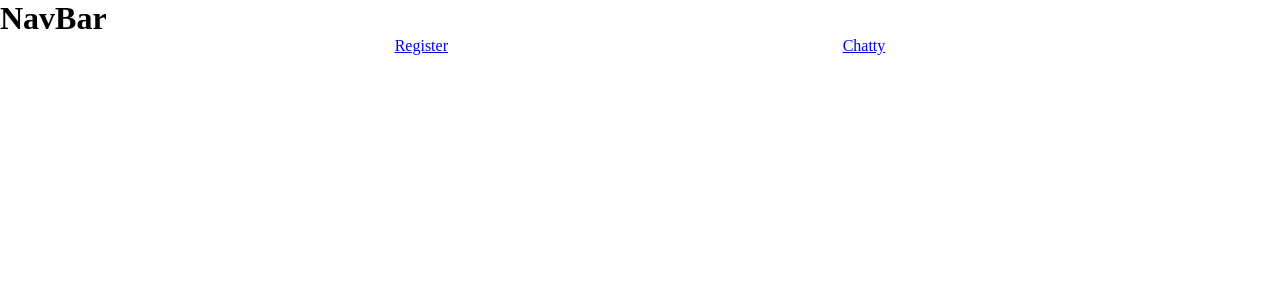
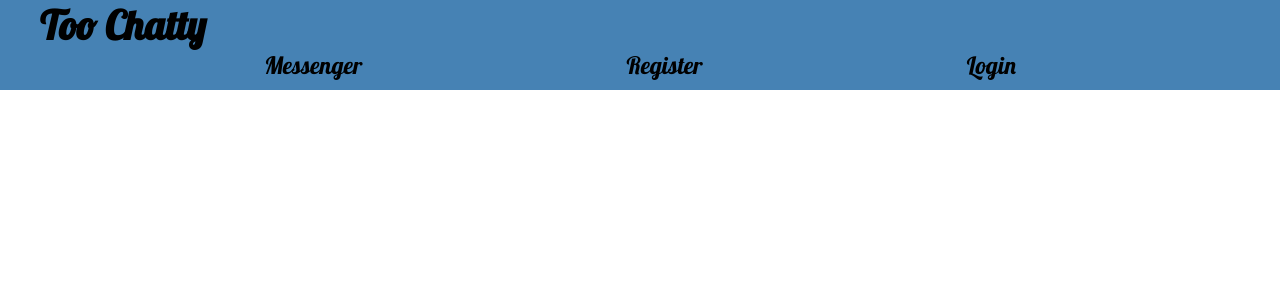
Before and after one commit to kylesaldana5/TooChatty, a React (Create React App) app in the folder client/: page /#/ in a window 1280 px wide. Before the commit this address led to /#/login. Shown: the top 300 px of the page. Built offline with nearby package versions, Linux system fonts and the light colour scheme.

Commit message:
styled chat box / nav bar / encoded text for emojijs / completed auth login

```diff
--- a/client/src/components/App.js
+++ b/client/src/components/App.js
@@ -5,7 +5,11 @@ class App extends Component {
   render() {
     return (
       <div>
-        <NavBar />
+        <div>
+          <header className="navbar">
+            <NavBar />
+          </header>
+        </div>
       </div>
     );
   }
--- a/client/src/components/Login/Login.js
+++ b/client/src/components/Login/Login.js
@@ -0,0 +1,80 @@
+import React, {Component} from 'react';
+import TextField from 'material-ui/TextField';
+import MuiThemeProvider from 'material-ui/styles/MuiThemeProvider';
+import RaisedButton from 'material-ui/RaisedButton'
+import axios from 'axios';
+
+class Login extends Component {
+
+    state = {
+        isLoggedIn: false,
+        currentUsername: null,
+        currentUserId: null,
+        open: false,
+        message: '',
+    }
+
+    userName = React.createRef();
+    userPassword = React.createRef();
+
+    userLogin = () => {
+        let user = {
+            username: this.userName.input.value,
+            password: this.userPassword.input.value,
+        };
+        this.login(user);
+    };
+
+    //LOG IN
+    login = user => {
+        axios.post(`http://localhost:5000/server/login`, user)
+            .then(user => {
+                this.setState({
+                    message: "",
+                    isLoggedIn: true,
+                    currentUsername: user.data.username,
+                    currentUserId: user.data.id,
+                    open: true
+                })
+            })
+            .then(() => {
+                this.props.history.replace('/messenger')
+            })
+            .catch(err => {
+                console.log('err',err );
+
+                this.setState({message : err.response.data.message})
+            });
+    };
+
+    render() {
+        return (
+            <MuiThemeProvider>
+                <div>
+                    <h1>Login</h1>
+                    <div className="text-field">
+                        <TextField
+                            ref={input => {
+                                this.userName = input;
+                            }}
+                            hintText=""
+                            floatingLabelText="User Name"
+                            name="User Name"
+                        />
+                        <TextField
+                            ref={input => {
+                                this.userPassword = input;
+                            }}
+                            hintText=""
+                            floatingLabelText="Password"
+                            name="Password"
+                        />
+                        <RaisedButton onClick={(e) => { this.userLogin(e)}}> Login </RaisedButton>
+                    </div>
+                </div>
+            </MuiThemeProvider>
+        )
+    }
+}
+
+export default Login
--- a/client/src/components/Messenger/Contacts/Contacts.js
+++ b/client/src/components/Messenger/Contacts/Contacts.js
@@ -1,13 +1,55 @@
 import React, { Component } from 'react';
 import './Contacts.css'
+import MuiThemeProvider from 'material-ui/styles/MuiThemeProvider';
+import FloatingActionButton from 'material-ui/FloatingActionButton';
+import ContentAdd from 'material-ui/svg-icons/content/add';
+import { List, ListItem } from 'material-ui/List';
+import CommunicationChatBubble from 'material-ui/svg-icons/communication/chat-bubble';
+import IconMenu from 'material-ui/IconMenu';
+import MenuItem from 'material-ui/MenuItem';
+import IconButton from 'material-ui/IconButton';
+import MoreVertIcon from 'material-ui/svg-icons/navigation/more-vert';
+import { grey400, darkBlack, lightBlack } from 'material-ui/styles/colors';
+import Avatar from 'material-ui/Avatar';
+
+
 class Contacts extends Component {
+     iconButtonElement = (
+        <IconButton
+            touch={true}
+            tooltip="edit"
+            tooltipPosition="bottom-left"
+        >
+            <MoreVertIcon color={grey400} />
+        </IconButton>
+    );
+
+    rightIconMenu = (
+        <IconMenu iconButtonElement={this.iconButtonElement}>
+            <MenuItem>Name</MenuItem>
+            <MenuItem>Picture</MenuItem>
+        </IconMenu>
+    );
+
+
     render() {
         return (
             <div>
-                <h1 id={this.props.id} onClick={this.props.onClick} className="message-author"> {this.props.number}</h1>
+
+                <MuiThemeProvider>
+                    <List >
+                        <ListItem
+                            leftIcon={<Avatar src="https://cdn2.iconfinder.com/data/icons/rcons-user/32/male-shadow-fill-circle-512.png" />}
+                            primaryText={ <p id={this.props.id} onClick={this.props.onClick} className="message-author"> {this.props.number}</p> }
+                            rightIconButton={this.rightIconMenu}
+                        />
+                    </List>
+                </MuiThemeProvider>
             </div>
         )
     }
+
 }
 
+
 export default Contacts;
--- a/client/src/components/Messenger/Messenger.css
+++ b/client/src/components/Messenger/Messenger.css
@@ -15,6 +15,9 @@ body {
 }
 #main {
     grid-area: main;
+    /* border: 4px solid rgb(83, 83, 235); */
+    border-radius: 2px;
+    background-color: rgb(216, 150, 112);
 }
 #messages-list {
     padding: 5px 0 0 5px;
@@ -22,6 +25,9 @@ body {
 #sidebar {
     grid-area: sidebar;
     padding: 5px 0 0 5px;
-    border-right: 1px solid #3f3f3f;
+    /* border-right: 1px solid #3f3f3f; */
     height: 100%;
+    border: 4px solid rgb(216, 112, 138);
+    border-radius: 2px;
+    background-color: rgb(243, 221, 146);
 }
--- a/client/src/components/Messenger/Messenger.js
+++ b/client/src/components/Messenger/Messenger.js
@@ -33,15 +33,11 @@ class Messenger extends Component {
     }
 
     // grabbing the id of the phone # then to display the corresponding messages
-        getMessages = (e) => {
-
-            this.setState({ number: e.target.id }, () => {
-                console.log(this.state.number)
-
-
+    getMessages = (e) => {
+        this.setState({ number: e.target.id }, () => {
 
             // get request to get all information from message table
-                axios.get(`http://localhost:5000/texts/${this.state.number}`)
+            axios.get(`http://localhost:5000/texts/${this.state.number}`)
                 .then(response => {
                     this.setState({ messages: response.data })
                 })
@@ -52,13 +48,16 @@ class Messenger extends Component {
 
     }
 
+
+
+
     render() {
 
         // mapping over data to insert into contacts message and watson message component
         const messages = this.state.messages.map((message, index) => {
             return (
                 <div key={index}>
-                    <ContactsMessage text={message.contactsText} />
+                    <ContactsMessage text={decodeURI(message.contactsText)} />
                     <WatsonMessage text={message.watsonText} />
                 </div>
             )
--- a/client/src/components/Messenger/WatsonMessage/WatsonMessage.css
+++ b/client/src/components/Messenger/WatsonMessage/WatsonMessage.css
@@ -1,5 +1,9 @@
 .watson-message {
   margin-bottom: 15px;
+  display: flex;
+  flex-direction: row-reverse;
+
+
 }
 .message-body {
   max-width: 80%;
--- a/client/src/components/NavBar/NavBar.css
+++ b/client/src/components/NavBar/NavBar.css
@@ -1,9 +1,19 @@
-ul {
+@import url('https://fonts.googleapis.com/css?family=Lobster');
+
+.nav-bar {
   display: flex;
   justify-content: space-evenly;
   list-style-type: none;
+  background-color: steelblue ;
+  font-family: 'Lobster', cursive;
+  font-size: 1.5em;
+  color: black;
+  padding-bottom: 10px;
 }
 
-.navbar{
-
+.nav-header{
+  background-color: steelblue;
+  font-family: 'Lobster', cursive;
+  font-size: 2.5em;
+  padding-left: 1em;
 }
--- a/client/src/components/NavBar/Navbar.js
+++ b/client/src/components/NavBar/Navbar.js
@@ -3,21 +3,36 @@ import { HashRouter, NavLink, Route } from 'react-router-dom';
 import './NavBar.css'
 import Messenger from '../Messenger/Messenger'
 import Register from '../Register/Register'
+import Login from '../Login/Login'
+import FlatButton from 'material-ui/FlatButton';
+import MuiThemeProvider from 'material-ui/styles/MuiThemeProvider';
 
 
 const navBar = () => {
+
+    const style={
+        textDecoration: 'none' ,
+        color: 'black',
+    }
+
     return (
         <HashRouter>
-            <div className="navbar">
-                <h1> NavBar </h1>
-                <ul>
-                    <li> <NavLink to={'/register'} > Register </NavLink > </li>
-                    <li> <NavLink to={'/messenger'} > Chatty </NavLink >  </li>
-                </ul>
+            <div>
+                <MuiThemeProvider>
+                    <div>
+                        <h1 className="nav-header"> Too Chatty </h1>
+                        <ul className="nav-bar">
+                            <li> <NavLink to={'/messenger'} style={style}> Messenger </NavLink >  </li>
+                            <li> <NavLink to={'/register'} style={style}> Register </NavLink > </li>
+                            <li> <NavLink to={'/login'} style={style}> Login </NavLink >  </li>
+                        </ul>
+                    </div>
+                </MuiThemeProvider>
 
                 <div className="content">
+                    <Route path="/messenger" component={Messenger} />
                     <Route path="/register" component={Register} />
-                    <Route path="/messenger" component={Messenger} />
+                    <Route path="/login" component={Login} />
                 </div>
             </div>
         </HashRouter>
--- a/client/src/components/Register/Register.css
+++ b/client/src/components/Register/Register.css
@@ -1,3 +1,3 @@
 .text-field{
-    display: block;
+    display: inline-block;
 }
--- a/client/src/components/Register/Register.js
+++ b/client/src/components/Register/Register.js
@@ -51,6 +51,9 @@ class Register extends Component {
                     currentUserId: user.data.id,
                     open: false
                 })
+            })
+            .then(()=>{
+                this.props.history.replace('/messenger')
             })
             .catch(err => {
                 this.setState({ "message": err.response.data.message })
@@ -113,7 +116,7 @@ class Register extends Component {
                                 this.twilio = input;
                             }}
                         />
-                            <RaisedButton onClick={this.registerClick}> Register   </RaisedButton>
+                        <RaisedButton onClick={(e) => { this.registerClick(e) }}> Register </RaisedButton>
 
                     </div>
                 </div>
```
Also changed, not shown: 1 other file (tests, documents, lock files or other folders).
